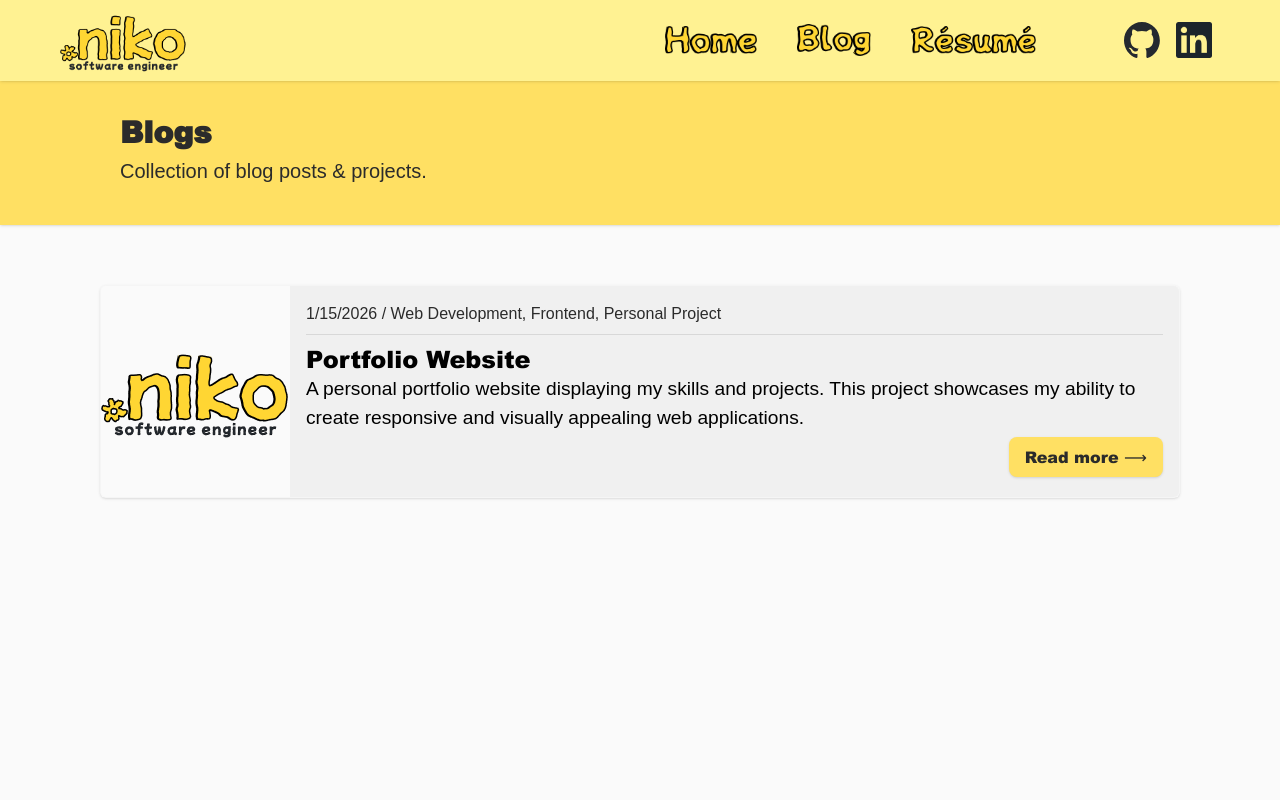
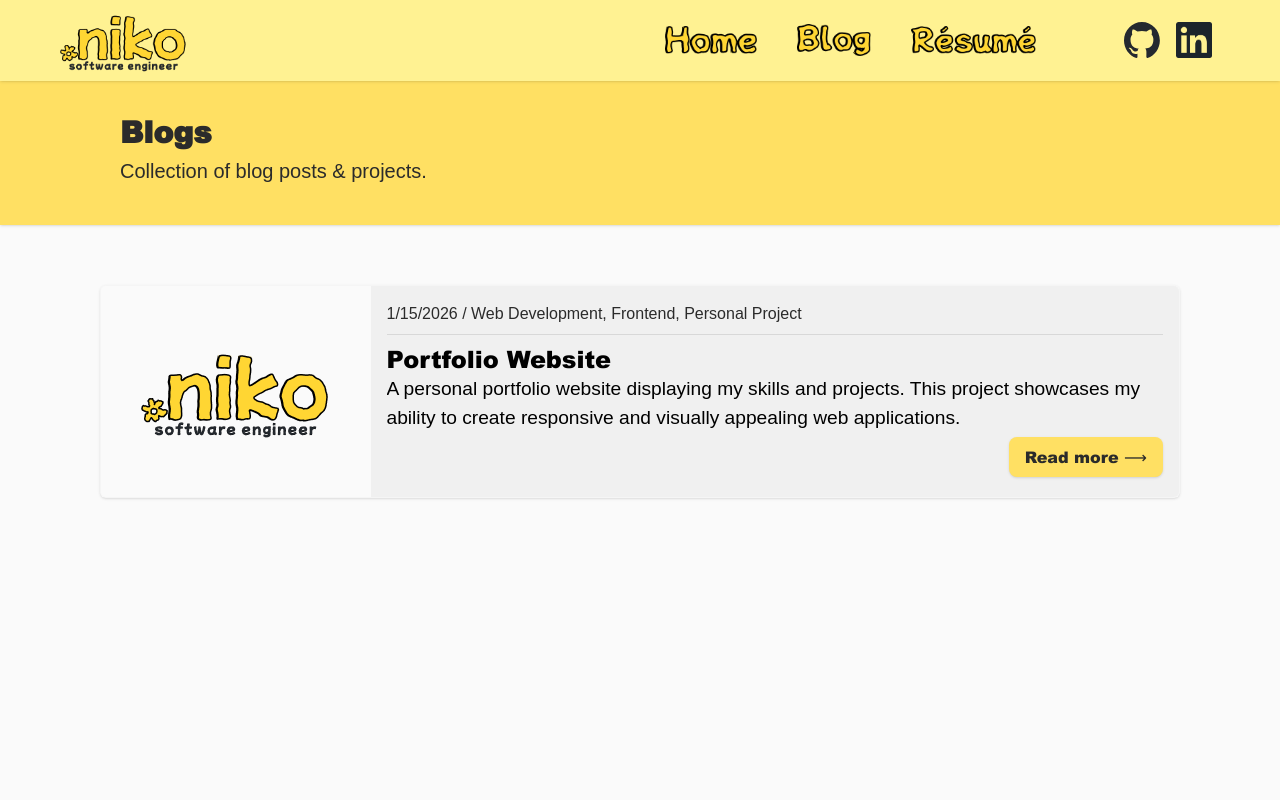
Before and after one commit to mehiis/portfolio-website, a React (Vite) app: page /~nikomeh/portfolio/blogs in a window 1280 px wide. Shown: the top 800 px of the page. Built offline with nearby package versions, Linux system fonts and the light colour scheme.

Commit message:
fix code

```diff
--- a/src/components/Personal.tsx
+++ b/src/components/Personal.tsx
@@ -12,15 +12,15 @@ const Personal = () => {
 
             <ul className='flex flex-col'>
                 {[...projects].reverse().map((project, index) => (
+                  project.featureOnHomePage && (
                     <li
                         key={index}
                         className="p-4 m-4 max-w-[1440px]"
                     >
                         <CustomProjectView id={project.id} title={project.title} description={project.description} year={project.date.getFullYear()} tech={project.technologies.sort()} icon={project.icon} />
-                </li>
+                    </li>)
                 ))}
             </ul>
-
         </div>
     );
 }
--- a/src/data/articles.tsx
+++ b/src/data/articles.tsx
@@ -13,6 +13,7 @@ const Articles = [
         technologies: ["Vite", "React", "Tailwind CSS", "Figma"],
         tags: ["Web Development", "Frontend", "Personal Project"],
         icon: porfolioIcon,
+        featureOnHomePage: true,
         headerImage: project0headerImg,
         chapters: [
             {
--- a/src/views/Blogs.tsx
+++ b/src/views/Blogs.tsx
@@ -11,9 +11,10 @@ const Blogs = () => {
 
       <ul>
         {[...Articles].reverse().map(article => (
-          <div className='mx-10 mb-10 my-10 md:my-0'>
+          <div className='mx-10 mb-10 my-10 md:my-0 '>
             <Link to={`/article/${article.id}`}>
-              <li className="text-white flex shadow-sm rounded-md overflow-hidden flex-col md:flex-row border border-black/2 mb-11 ">
+
+              <li className="text-white shadow-sm rounded-md overflow-hidden flex-col md:flex-row border border-black/2 mb-11 md:grid md:grid-cols-[25%_75%] ">
                   <img src={article.icon} alt={article.title} className="m-auto h-[100px] md:h-auto" />
                   <div className="bg-black/4  w-full p-4 h-auto">
                     <p className='font-[arial] text-sm text-[var(--black-color)] md:text-base overflow-hidden whitespace-nowrap overflow-ellipsis'>{article.date.toLocaleDateString()} / {article.tags.join(', ')}</p>
```
Lines whose indentation alone changed are shown as unchanged.
